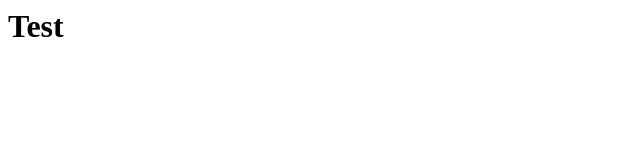
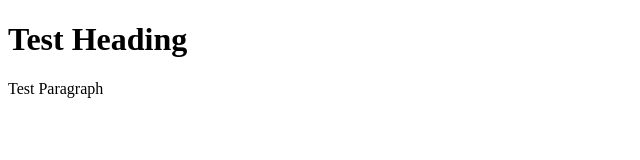
Before and after one commit to thelongdarchive/thelongdarchive, a plain HTML site: page index.html in a window 1280 px wide. Shown: the whole page, without its empty margins (0-640 px from the left). Drawn offline with Linux system fonts and the light colour scheme.

Commit message:
Update index.html

```diff
--- a/index.html
+++ b/index.html
@@ -1 +1,10 @@
-<h1>Test</h1>
+<!DOCTYPE html>
+<html>
+  <body>
+
+    <h1>Test Heading</h1>
+    <p1>Test Paragraph</p1>
+
+
+  </body>
+</html>
```
